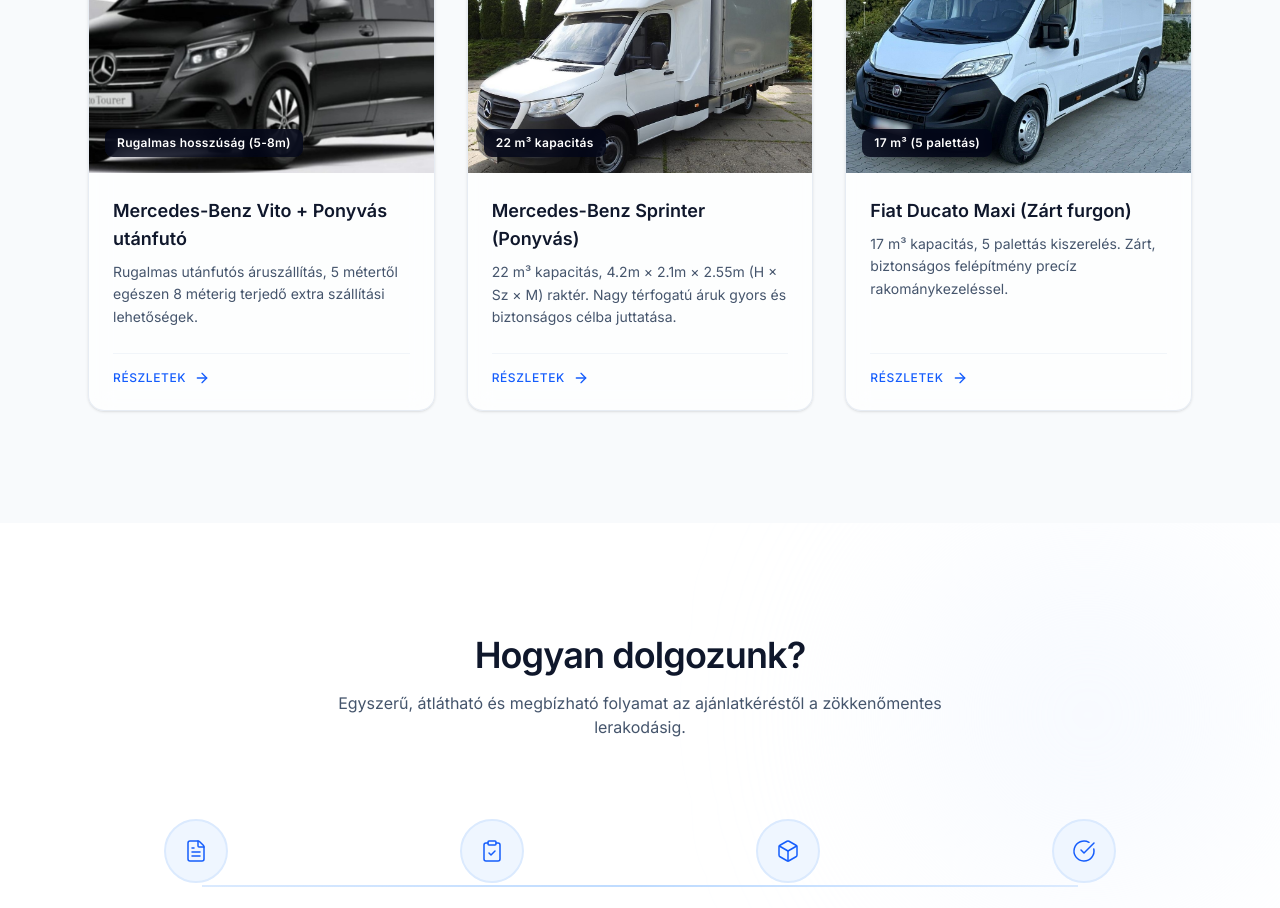
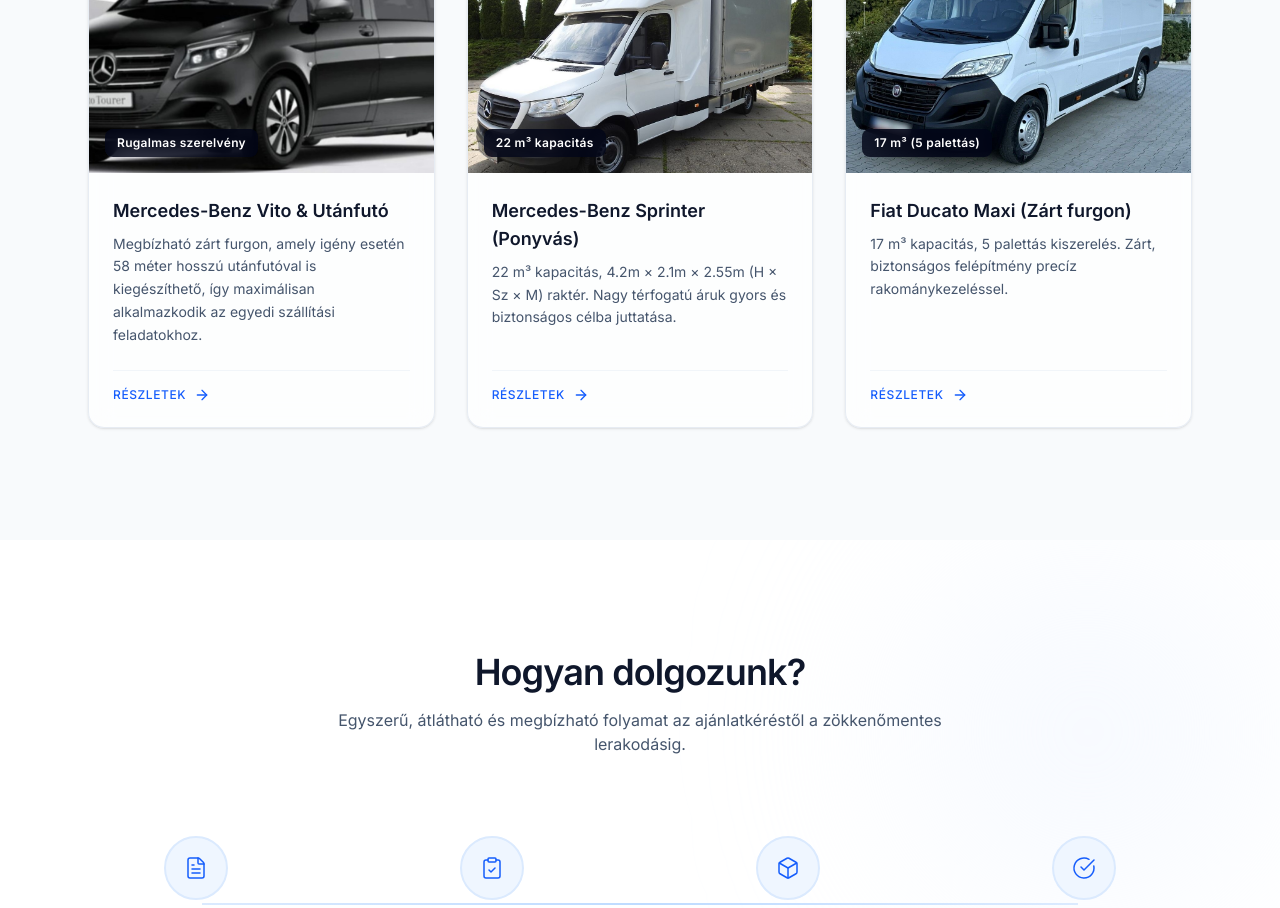
Before and after one commit to pohi99999/nemethy_roland, a Next.js app: page / in a window 1280 px wide. Shown: the part 2540-3448 px from the top of the page. Built offline with nearby package versions, Linux system fonts and the light colour scheme.

Commit message:
fix: update vehicle fleet descriptions to visually match the car models

```diff
--- a/src/components/VehicleFleet.tsx
+++ b/src/components/VehicleFleet.tsx
@@ -8,10 +8,10 @@
 export default function VehicleFleet() {
   const fleetItems = [
     {
-      title: "Mercedes-Benz Vito + Ponyvás utánfutó",
-      description: "Rugalmas utánfutós áruszállítás, 5 métertől egészen 8 méterig terjedő extra szállítási lehetőségek.",
+      title: "Mercedes-Benz Vito & Utánfutó",
+      description: "Megbízható zárt furgon, amely igény esetén 58 méter hosszú utánfutóval is kiegészíthető, így maximálisan alkalmazkodik az egyedi szállítási feladatokhoz.",
       image: "/images/1.jpg",
-      capacity: "Rugalmas hosszúság (5-8m)"
+      capacity: "Rugalmas szerelvény"
     },
     {
       title: "Mercedes-Benz Sprinter (Ponyvás)",
```
Also changed, not shown: 2 other files (tests, documents, lock files or other folders).
